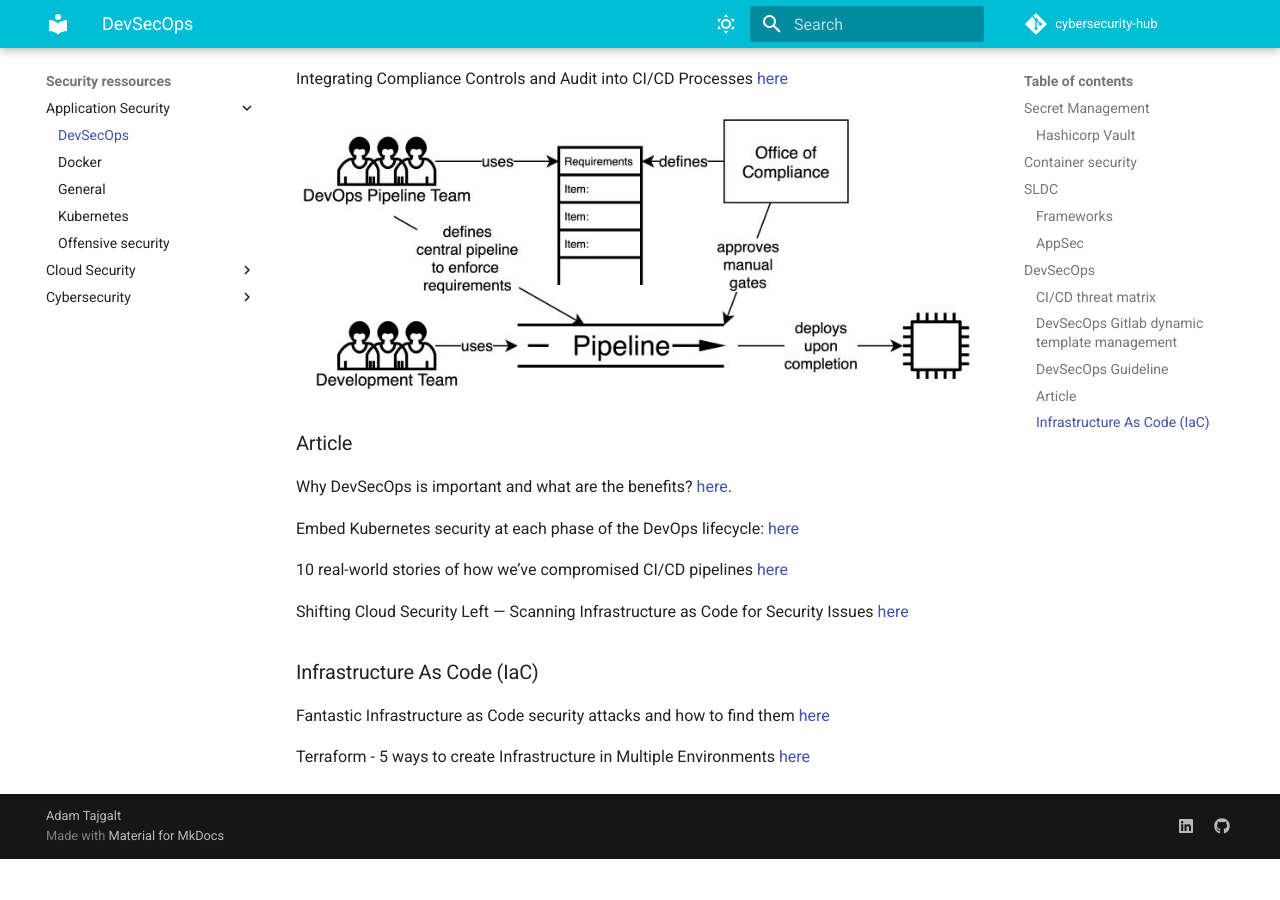
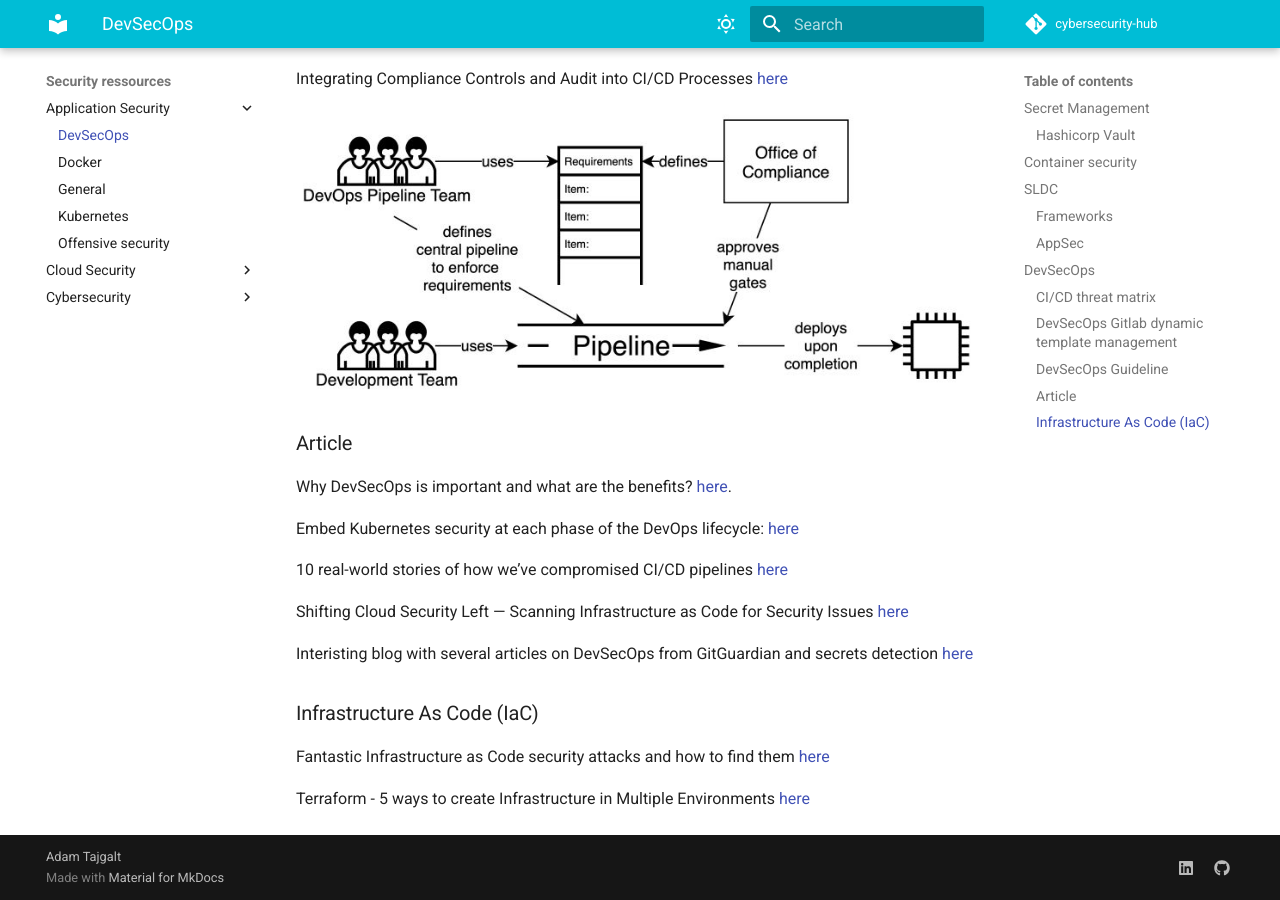
Before and after one commit to adamtaj/cybersecurity-hub, an MkDocs documentation site: the page built from docs/Security ressources/Application Security/DevSecOps.md, in a window 1280 px wide and 900 px high, scrolled down 1590 px. Built offline with MkDocs 1.6.1 and Material for MkDocs 9.7.7, drawn with Linux system fonts in a browser that asks for light colours; comment, search, counter and statistics services are not loaded; before the commit the page ends 2449 px from its top, so only the background shows below that.

Commit message:
Add more content

```diff
--- a/docs/Security ressources/Application Security/DevSecOps.md
+++ b/docs/Security ressources/Application Security/DevSecOps.md
@@ -58,6 +58,8 @@ Embed Kubernetes security at each phase of the DevOps lifecycle: [here](https://
 
 Shifting Cloud Security Left — Scanning Infrastructure as Code for Security Issues [here](https://www.linkedin.com/feed/update/urn:li:activity:6885570028373078016/?updateEntityUrn=urn%3Ali%3Afs_feedUpdate%3A%28V2%2Curn%3Ali%3Aactivity%3A6885570028373078016%29)
 
+Interisting blog with several articles on DevSecOps from GitGuardian and secrets detection [here](https://blog.gitguardian.com/)
+
 ### Infrastructure As Code (IaC)
 
 Fantastic Infrastructure as Code security attacks and how to find them [here](https://about.gitlab.com/blog/2022/02/17/fantastic-infrastructure-as-code-security-attacks-and-how-to-find-them/)
```
